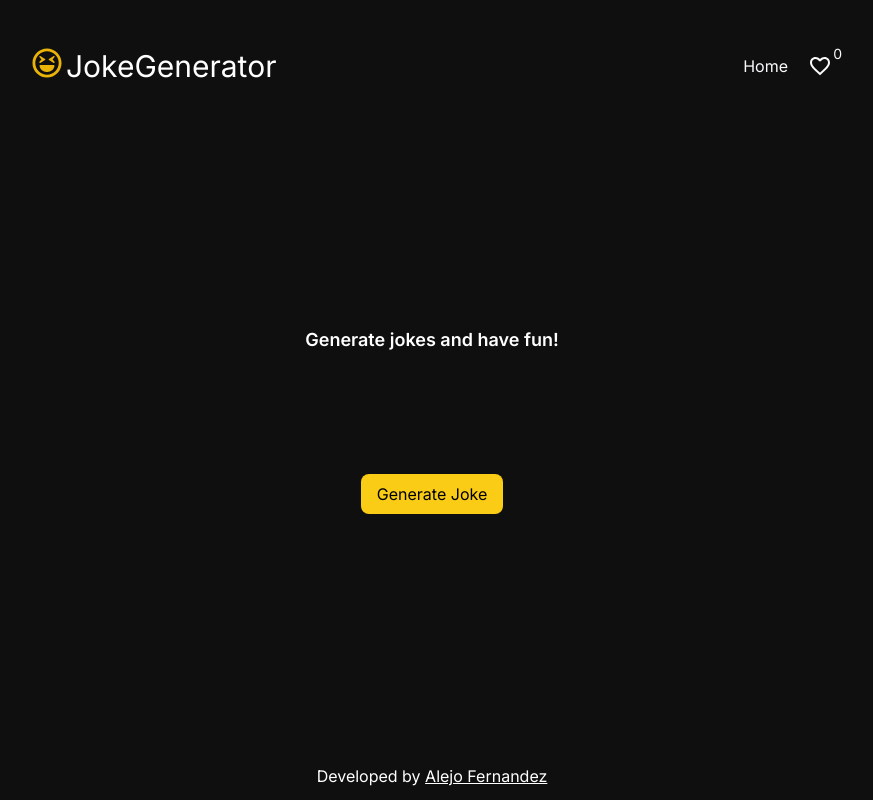
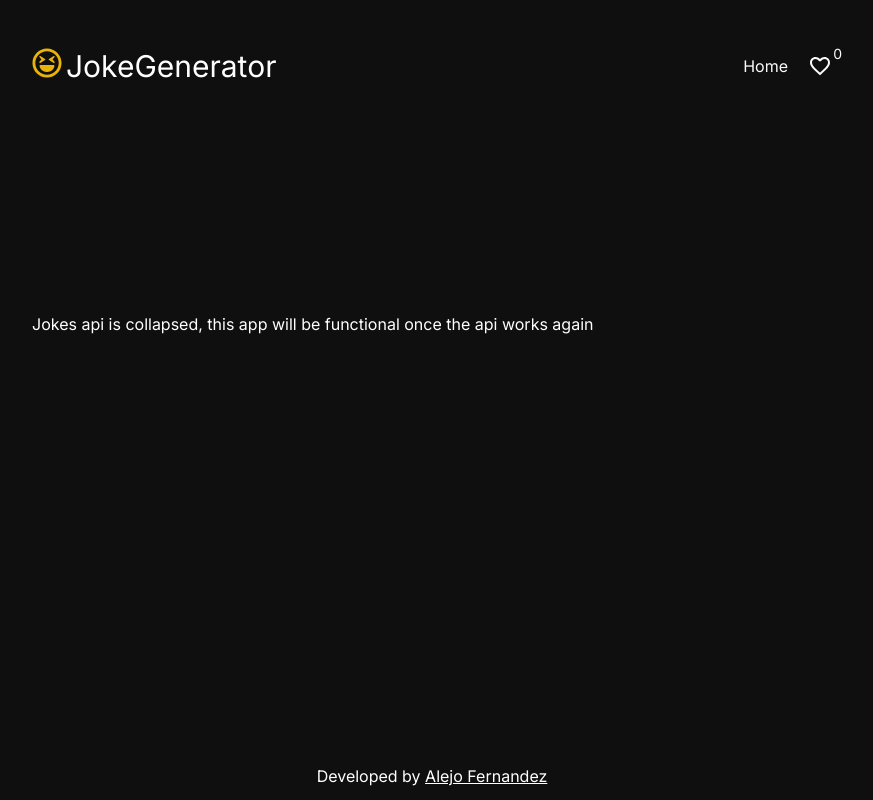
Before and after one commit to AlejoFernandez10/jokeGenerator, a Next.js app: page / in a window 1280 px wide. Shown: the whole page, without its empty margins (208-1081 px from the left). Built offline with nearby package versions, Linux system fonts and the light colour scheme.

Commit message:
Api collapsed message

```diff
--- a/src/app/page.jsx
+++ b/src/app/page.jsx
@@ -10,13 +10,12 @@ import {FiRefreshCcw} from 'react-icons/fi'
 
 const options = {
   method: 'GET',
-  url: 'https://dad-jokes.p.rapidapi.com/random/joke/png',
+  url: 'https://dad-jokes.p.rapidapi.com/random/joke',
   headers: {
     'X-RapidAPI-Key': '82226da186mshf53c92b3803a30fp11a5c4jsnb984c601f71f',
     'X-RapidAPI-Host': 'dad-jokes.p.rapidapi.com'
   }
 };
-
 
 export default function Home() {
 
@@ -41,14 +40,14 @@ export default function Home() {
 
 
   return (
-    <main className="flex  relative flex-col items-center justify-between p-24 pl-4  lg:pl-24 pb-0 text-white">
+    <main className="flex  relative flex-col items-center justify-between  text-white">
 
       <div className='w-[95%] min-h-[60vh] flex flex-col  justify-center  max-w-[800px]'>
 
-      <div className='mb-20  '>
+     {/*  <div className='mb-20  '>
         <h1 className={`text-base sm:text-lg  font-semibold pb-10 text-white flex flex-col gap-4 ${!joke && 'text-center'} `}> {joke && 'Setup:'} <span>{joke ?   joke.setup : 'Generate jokes and have fun!'} </span></h1>
 
-        <p className=' font-semibold gap-3 text-xs sm:text-base flex flex-col'>
+       <p className=' font-semibold gap-3 text-xs sm:text-base flex flex-col'>
 
           {joke && 'Punchline:'}
         <span className='text-gray-300 '>{joke ? joke.punchline : ''} </span>
@@ -72,7 +71,9 @@ export default function Home() {
           <FiRefreshCcw className='text-2xl  ' />
             Regenerate
         </div>
-      }
+      }  */}
+
+      <h1>Jokes api is collapsed, this app will be functional once the api works again</h1>
 
     </div>
 
```
